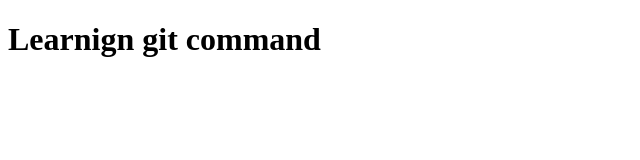
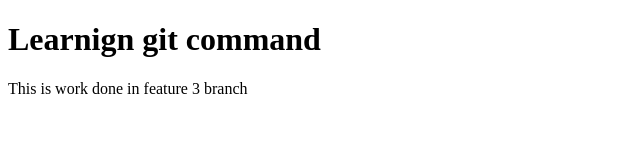
Before and after one commit to bhagatbhutale/another_one, a plain HTML site: page index.html in a window 1280 px wide. Shown: the whole page, without its empty margins (0-640 px from the left). Drawn offline with Linux system fonts and the light colour scheme.

Commit message:
added paragraph in feature3 branch

```diff
--- a/index.html
+++ b/index.html
@@ -7,5 +7,6 @@
 </head>
 <body>
     <h1>Learnign git command</h1>
+    <p>This is work done in feature 3 branch</p>
 </body>
 </html>
```
